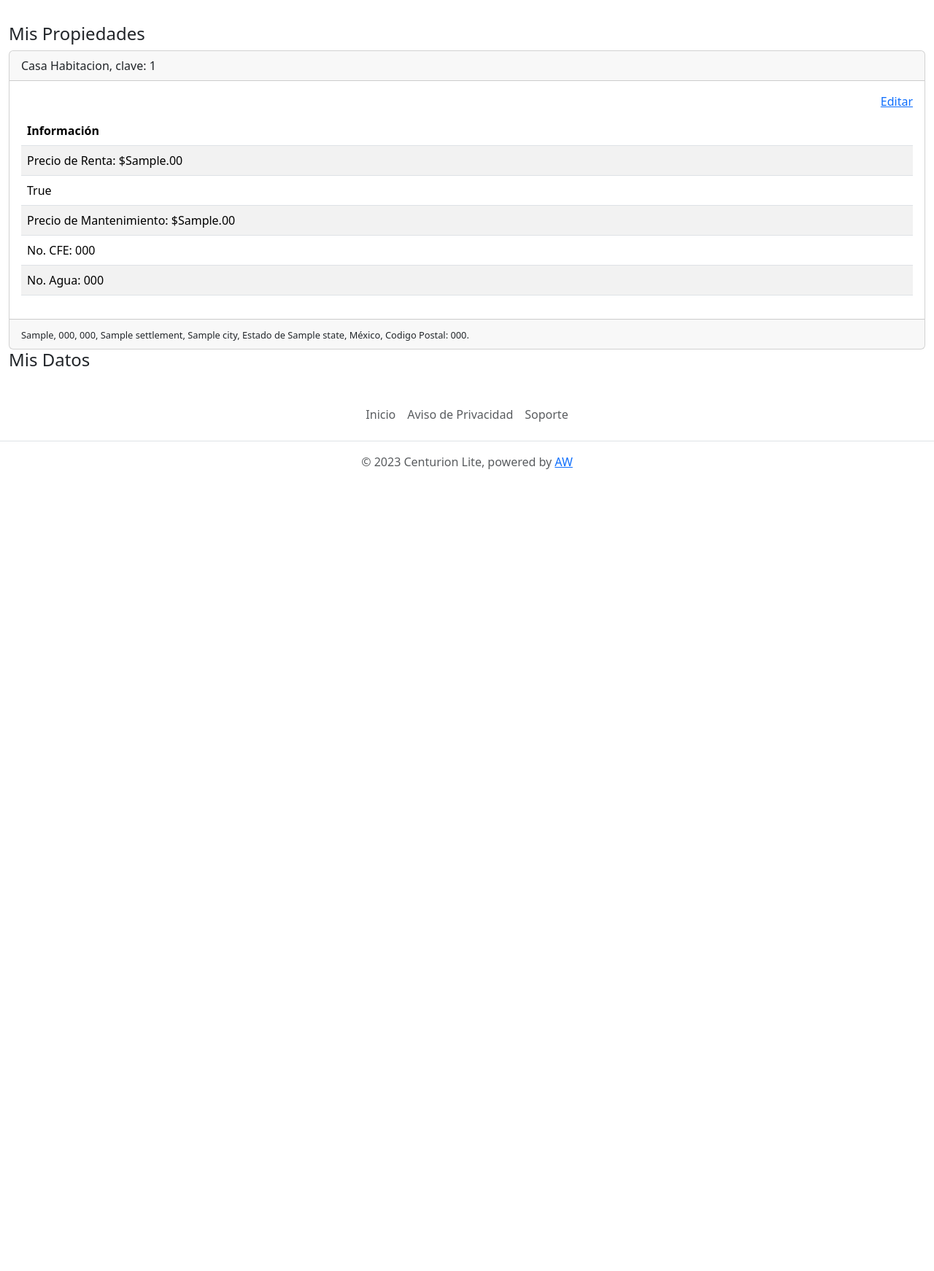
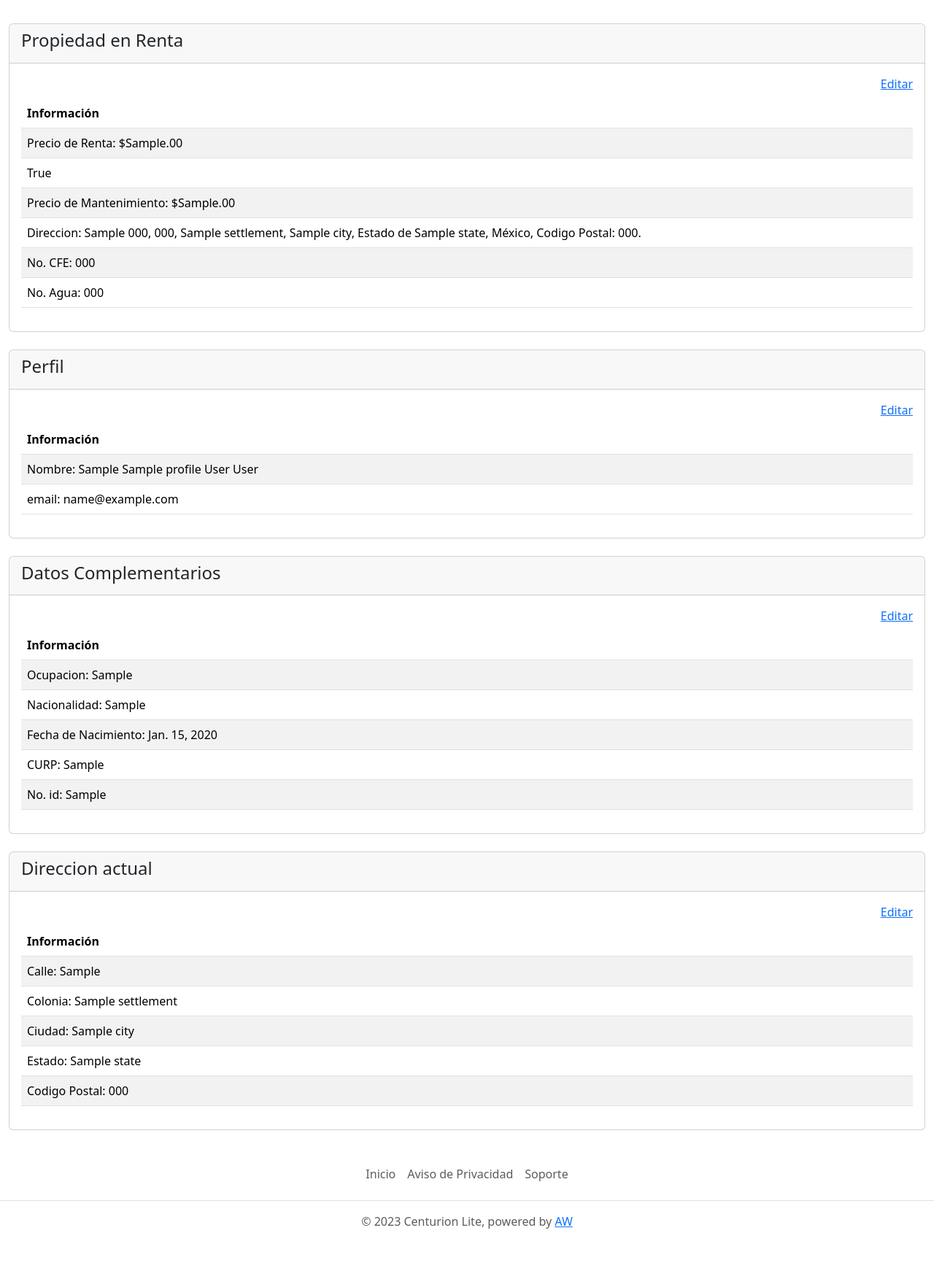
Before and after one commit to wolfdev07/CenturionLite, a Django app: page /costumers/lessors/index/ in a window 1280 px wide. Shown: the part 56-1798 px from the top of the page at 73% size. Before the commit the page ends 699 px from the top, so only its background shows below. Run offline with Django 4.2, Linux system fonts and the light colour scheme; a user stored in the database is signed in; tables that the repository leaves empty hold one stand-in row (values such as "Sample post"); some libraries are stand-ins or nearby versions.

Commit message:
Lessors View update

```diff
--- a/CenturionApi/templates/lessors_index.html
+++ b/CenturionApi/templates/lessors_index.html
@@ -10,12 +10,10 @@
 <!-- PAGE TITLE -->
 
 <div class="col-12">
-
-    <h4>Mis Propiedades <i class="fa fa-home" aria-hidden="true"></i></h4>
     {% for property in properties %}
-        <div class="card">
+        <div class="card mb-4">
             <div class="card-header">
-                Casa Habitacion, clave: {{ property.pk }}
+                <h4>Propiedad en Renta <i class="fa fa-home" aria-hidden="true"></i></h4>
             </div>
             <div class="card-body">
                 <div class="card-title text-end"><a href=""><i class="fa-solid fa-pen-to-square"></i> Editar</a></div>
@@ -37,6 +35,20 @@
                             <td>Precio de Mantenimiento: ${{ property.maintenance_price }}.00</td>
                         </tr>
                         <tr>
+                            <td>
+                                Direccion: {{ property.property_address.street }}
+                                {{ property.property_address.number }},
+                                {% if property.property_address.internal_number %}
+                                    {{ property.property_address.internal_number }},
+                                {% endif %}
+                                {{ property.property_address.settlement.name }},
+                                {{ property.property_address.settlement.postal_code.city.name }}, Estado de
+                                {{ property.property_address.settlement.postal_code.city.state.name }},
+                                México, Codigo Postal:
+                                {{ property.property_address.settlement.postal_code.code }}.
+                            </td>
+                        </tr>
+                        <tr>
                             <td>No. CFE: {{ property.cfe_service_number }} </td>
                         </tr>
                         <tr>
@@ -44,25 +56,99 @@
                         </tr>
                     </tbody>
                 </table>
-
-            </div>
-            <div class="card-footer">
-                <span style="font-size: 0.8rem;">{{ property.property_address.street }},
-                    {{ property.property_address.number }},
-                    {% if property.property_address.internal_number %}
-                        {{ property.property_address.internal_number }},
-                    {% endif %}
-                    {{ property.property_address.settlement.name }},
-                    {{ property.property_address.settlement.postal_code.city.name }}, Estado de
-                    {{ property.property_address.settlement.postal_code.city.state.name }},
-                    México, Codigo Postal:
-                    {{ property.property_address.settlement.postal_code.code }}.
-                </span>
             </div>
         </div>
     {% endfor %}
 
-    <h4>Mis Datos <i class="fa fa-user mt-4" aria-hidden="true"></i></h4>
+    <div class="card mt-4 mb-4">
+        <div class="card-header">
+            <h4>Perfil <i class="fa fa-user" aria-hidden="true"></i></h4>
+        </div>
+        <div class="card-body">
+            <div class="card-title text-end"><a href="{% url 'profile_costumer' %}"><i class="fa-solid fa-pen-to-square"></i> Editar</a></div>
+            <table class="table table-striped">
+                <thead>
+                    <tr>
+                        <th scope="col">Información</th>
+                    </tr>
+                </thead>
+                <tbody>
+                    <tr>
+                        <td>Nombre: {{ profile.first_name }} {{ profile.second_name }} {{ profile.last_name }} {{ profile.second_last_name }}</td>
+                    </tr>
+                    <tr>
+                        <td>email: {{ profile.email }}</td>
+                    </tr>
+                </tbody>
+            </table>
+        </div>
+    </div>
+
+    <div class="card mt-4 mb-4">
+        <div class="card-header">
+            <h4>Datos Complementarios <i class="fa fa-user" aria-hidden="true"></i></h4>
+        </div>
+        <div class="card-body">
+            <div class="card-title text-end"><a href="{% url 'lessors' %}"><i class="fa-solid fa-pen-to-square"></i> Editar</a></div>
+            <table class="table table-striped">
+                <thead>
+                    <tr>
+                        <th scope="col">Información</th>
+                    </tr>
+                </thead>
+                <tbody>
+                    <tr>
+                        <td>Ocupacion: {{ lessor_profile.occupation }}</td>
+                    </tr>
+                    <tr>
+                        <td>Nacionalidad: {{ lessor_profile.nationality }}</td>
+                    </tr>
+                    <tr>
+                        <td>Fecha de Nacimiento: {{ lessor_profile.birthday }}</td>
+                    </tr>
+                    <tr>
+                        <td>CURP: {{ lessor_profile.curp }}</td>
+                    </tr>
+                    <tr>
+                        <td>No. id: {{ lessor_profile.elector_key }}</td>
+                    </tr>
+                </tbody>
+            </table>
+        </div>
+    </div>
+
+    <div class="card mt-4 mb-4">
+        <div class="card-header">
+            <h4>Direccion actual <i class="fa fa-house" aria-hidden="true"></i></h4>
+        </div>
+        <div class="card-body">
+            <div class="card-title text-end"><a href="{% url 'lessors' %}"><i class="fa-solid fa-pen-to-square"></i> Editar</a></div>
+            <table class="table table-striped">
+                <thead>
+                    <tr>
+                        <th scope="col">Información</th>
+                    </tr>
+                </thead>
+                <tbody>
+                    <tr>
+                        <td>Calle: {{ current_address.street }} </td>
+                    </tr>
+                    <tr>
+                        <td>Colonia: {{ current_address.settlement.name }}</td>
+                    </tr>
+                    <tr>
+                        <td>Ciudad: {{ current_address.settlement.postal_code.city.name }}</td>
+                    </tr>
+                    <tr>
+                        <td>Estado: {{ current_address.settlement.postal_code.city.state.name }}</td>
+                    </tr>
+                    <tr>
+                        <td>Codigo Postal: {{ current_address.settlement.postal_code.code }}</td>
+                    </tr>
+                </tbody>
+            </table>
+        </div>
+    </div>
 </div>
 
 {% endblock main %}
--- a/CenturionApi/templates/widgets/footer.html
+++ b/CenturionApi/templates/widgets/footer.html
@@ -1,6 +1,6 @@
 {% load static %}
 <!-- Footer -->
-<footer class="py-3 my-4">
+<footer class="py-3 my-4 mt-4">
     <ul class="nav justify-content-center border-bottom pb-3 mb-3">
         <li class="nav-item"><a href="#" class="nav-link px-2 text-body-secondary">Inicio</a></li>
         <li class="nav-item"><a href="#" class="nav-link px-2 text-body-secondary">Aviso de Privacidad</a></li>
--- a/Costumers/views.py
+++ b/Costumers/views.py
@@ -196,9 +196,9 @@ class ProfileUser(View):
             tenant = TenantModel.objects.get(user=user)
 
         if is_lessor:
-            return redirect('lessors')
+            return redirect('control_data')
         elif not is_lessor:
-            return redirect('tenants')
+            return redirect('control_data')
 
 
 
@@ -583,18 +583,43 @@ class AddressLeaseProperty(View):
 
 class CostumersLessorsIndex(View):
     template_name = "lessors_index.html"
-    context={'is_lessor':False,}
+    context={'is_lessor':True,}
 
     def get(self, request):
 
         user = request.user
 
         lessor_profile=LessorModel.objects.get(user=user)
+        profile=Profile.objects.get(user=user)
         properties=LeasePropertyModel.objects.filter(lessor=lessor_profile).order_by('created_at')
-
+        current_address = lessor_profile.address_current
 
         self.context['viewname']='Arrendadores'
         self.context['is_costumer']=True
         self.context['lessor_profile']=lessor_profile
+        self.context['profile']=profile
         self.context['properties']=properties
+        self.context['current_address']=current_address
         return render(request, self.template_name, self.context)
+
+
+class CostumersLessorsData(View):
+    template_name = 'lessors_index.html'
+    context={'is_lessor':True,}
+
+    def get(self, request):
+
+        user = request.user
+
+        lessor_profile=LessorModel.objects.get(user=user)
+        profile=Profile.objects.get(user=user)
+        properties=LeasePropertyModel.objects.filter(lessor=lessor_profile).order_by('created_at')
+        current_address = lessor_profile.address_current
+
+        self.context['viewname']='Arrendadores'
+        self.context['is_costumer']=True
+        self.context['lessor_profile']=lessor_profile
+        self.context['profile']=profile
+        self.context['properties']=properties
+        self.context['current_address']=current_address
+        return render(request, self.template_name, self.context)
```
